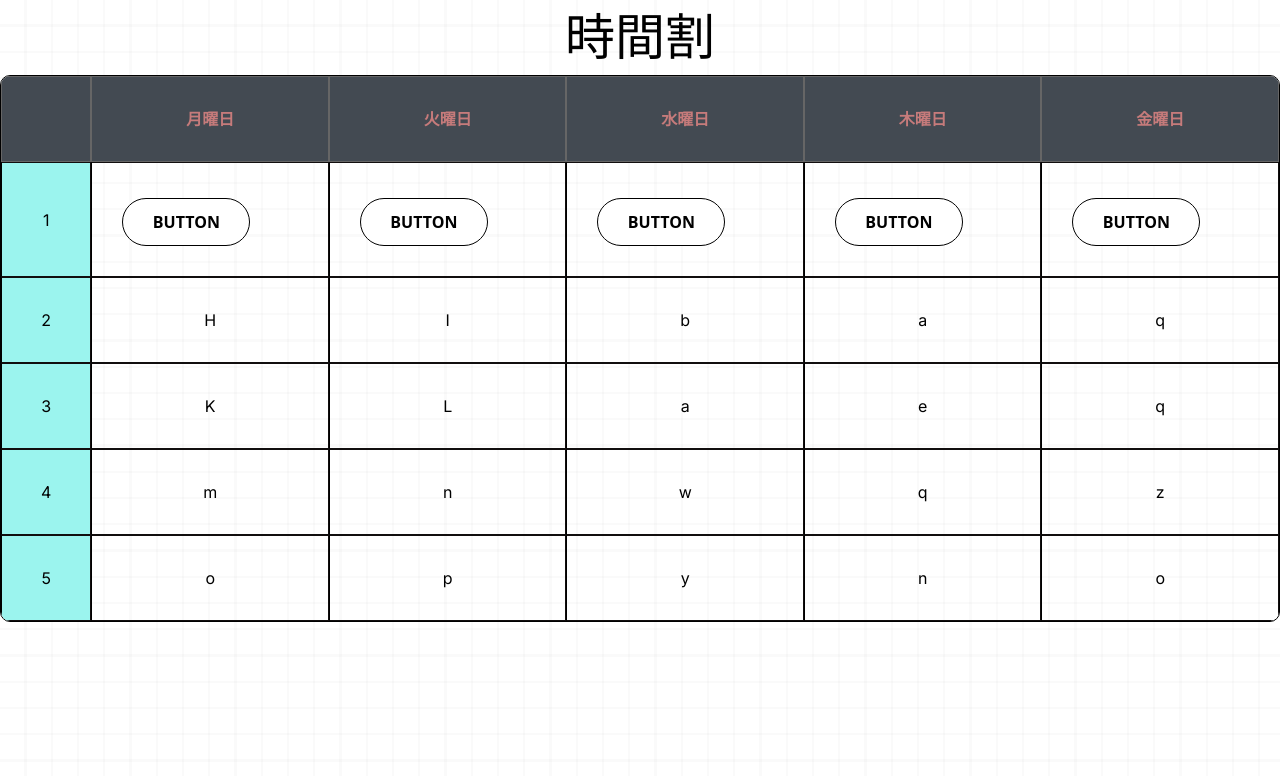
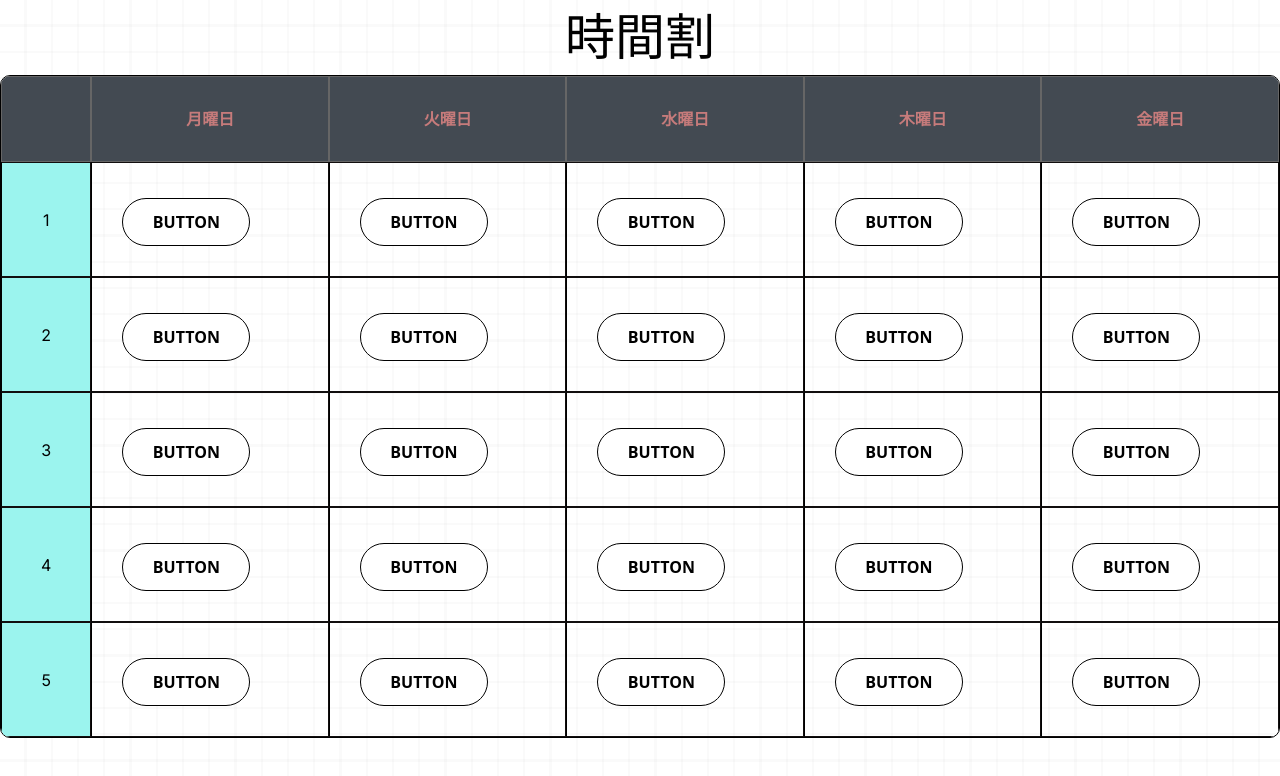
Before and after one commit to MATSUOKAAIRI/timetable, a Next.js app: page / in a window 1280 px wide. Shown: the top 776 px of the page. Built offline with nearby package versions, Linux system fonts and the light colour scheme.

Commit message:
整える

```diff
--- a/src/app/page.tsx
+++ b/src/app/page.tsx
@@ -29,7 +29,9 @@ export default function MainPage() {
       </tbody>
       <tbody>
         <tr>
-         <td>1</td>
+         <td>
+            1
+         </td>
          <td>
           <div>
             <Home />
@@ -59,42 +61,136 @@ export default function MainPage() {
       </tbody>
       <tbody>
         <tr>
-         <td>2</td>
-         <td>H</td>
-         <td>I</td>
-         <td>b</td>
-         <td>a</td>
-         <td>q</td>
+         <td>
+          <div>
+            2
+          </div>
+         </td>
+         <td>
+          <div>
+            <Home />
+          </div>
+         </td>
+         <td>
+          <div>
+            <Home />
+          </div>
+         </td>
+         <td>
+          <div>
+            <Home />
+          </div>
+         </td>
+         <td>
+          <div>
+            <Home />
+          </div>
+         </td>
+         <td>
+          <div>
+            <Home />
+          </div>
+         </td>
         </tr>
       </tbody>
       <tbody>
         <tr>
-         <td>3</td>
-         <td>K</td>
-         <td>L</td>
-         <td>a</td>
-         <td>e</td>
-         <td>q</td>
+         <td>
+          <div>
+            3
+          </div>
+         </td>
+         <td>
+          <div>
+            <Home />
+          </div>
+         </td>
+         <td>
+          <div>
+            <Home />
+          </div>
+         </td>
+         <td>
+          <div>
+            <Home />
+          </div>
+         </td>
+         <td>
+          <div>
+            <Home />
+          </div>
+         </td>
+         <td>
+          <div>
+            <Home />
+          </div>
+         </td>
         </tr>
       </tbody>
       <tbody>
         <tr>
-          <td>4</td>
-          <td>m</td>
-          <td>n</td>
-          <td>w</td>
-          <td>q</td>
-          <td>z</td>
+         <td>
+          <div>
+            4
+          </div>
+         </td>
+         <td>
+          <div>
+            <Home />
+          </div>
+         </td>
+         <td>
+          <div>
+            <Home />
+          </div>
+         </td>
+         <td>
+          <div>
+            <Home />
+          </div>
+         </td>
+         <td>
+          <div>
+            <Home />
+          </div>
+         </td>
+         <td>
+          <div>
+            <Home />
+          </div>
+         </td>
         </tr>
       </tbody>
       <tbody>
         <tr>
-            <td>5</td>
-            <td>o</td>
-            <td>p</td>
-            <td>y</td>
-            <td>n</td>
-            <td>o</td>
+         <td>
+            5
+         </td>
+         <td>
+          <div>
+            <Home />
+          </div>
+         </td>
+         <td>
+          <div>
+            <Home />
+          </div>
+         </td>
+         <td>
+          <div>
+            <Home />
+          </div>
+         </td>
+         <td>
+          <div>
+            <Home />
+          </div>
+         </td>
+         <td>
+          <div>
+            <Home />
+          </div>
+         </td>
         </tr>
       </tbody>
     </table>
```
Lines whose indentation alone changed are shown as unchanged.
